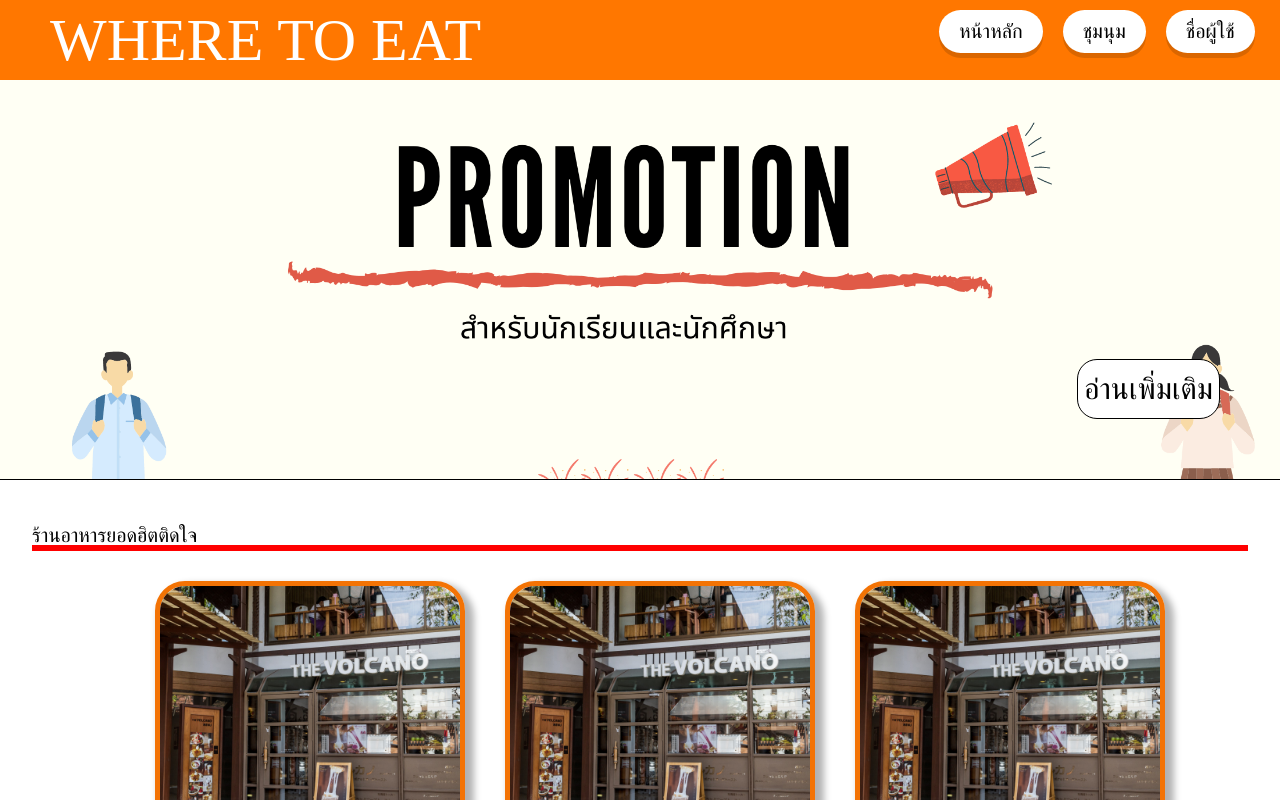
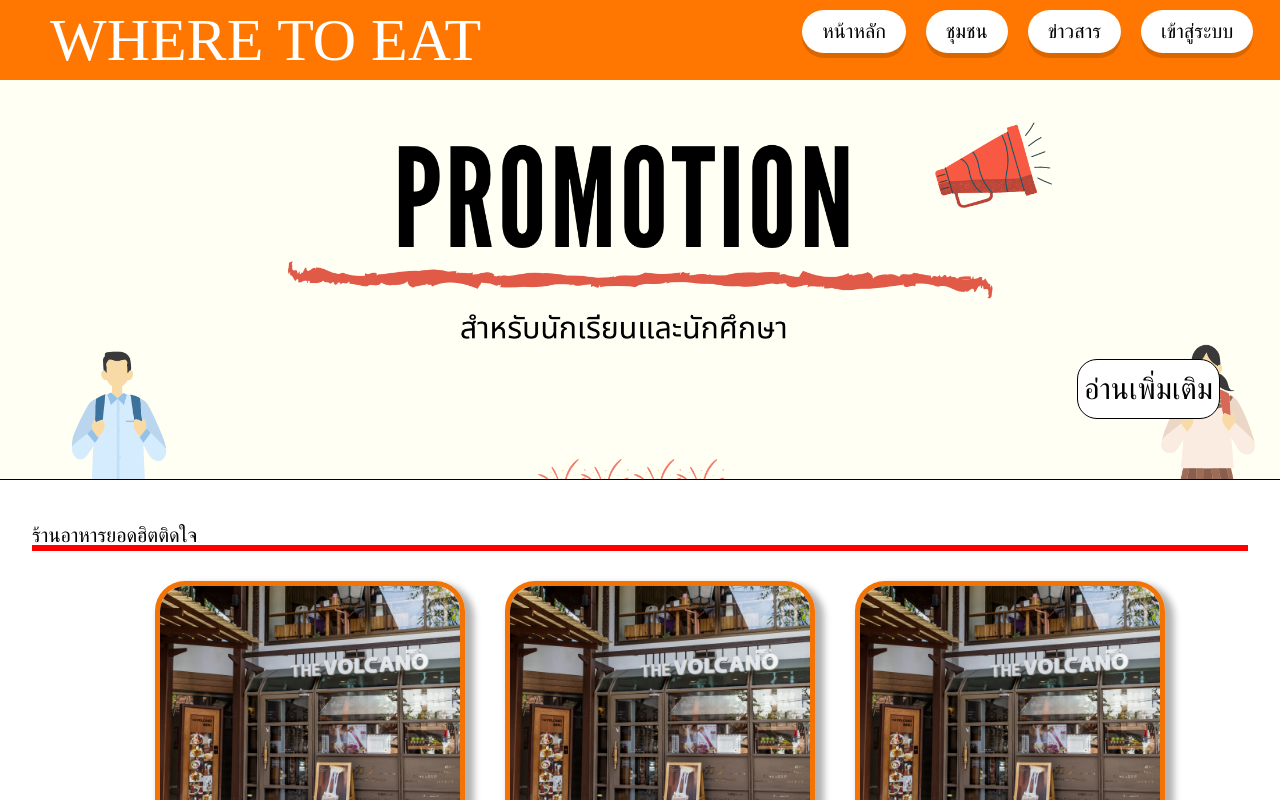
Before and after one commit to Acttion101/eatsomewhere-react, a React (Create React App) app: page / in a window 1280 px wide. Shown: the top 800 px of the page. Built offline with nearby package versions, Linux system fonts and the light colour scheme.

Commit message:
edit-Navbar

```diff
--- a/src/components/Community/Navbar/index.js
+++ b/src/components/Community/Navbar/index.js
@@ -19,12 +19,16 @@ function Navbar () {
         <Link to='/'>
           <NavButtonHome> หน้าหลัก</NavButtonHome>
         </Link>
+        <Link to='/community'>
+          <NavButtonLogin> ชุมชน </NavButtonLogin>
+        </Link>
         <Link to='/news'>
           <NavButtonNews> ข่าวสาร</NavButtonNews>
         </Link>
         <Link to='/register'>
-          <NavButtonLogin> ชื่อผู้ใช้ </NavButtonLogin>
+          <NavButtonLogin>ชื่อผู้ใช้งาน </NavButtonLogin>
         </Link>
+
       </Hello>
     </NavContainerLogin>
   )
--- a/src/components/Home/Navbar/index.js
+++ b/src/components/Home/Navbar/index.js
@@ -1,40 +1,36 @@
 import React from 'react'
 import {
-  NavBarContainer,
-  ActionContainer,
-  Action,
-  NavButtonLogin
+  NavContainerLogin,
+  NavButtonLogin,
+  NavButtonHome,
+  Hello,
+  NavButtonNews
 } from './styled'
-import {
-  Text,
-  Logo
-} from '../../Typography'
 import { Link } from 'react-router-dom'
+import { Text, Logo } from '../../Typography'
+
 function Navbar () {
   return (
-    <NavBarContainer>
+    <NavContainerLogin>
       <Logo>
-
-        <Link to='/'><Text>WHERE TO EAT</Text></Link>
+        <Text>WHERE TO EAT</Text>
       </Logo>
-      <ActionContainer>
-        <Link to='/news'>
-          <Action>
-            ข่าวสาร
-          </Action>
+      <Hello>
+        <Link to='/'>
+          <NavButtonHome> หน้าหลัก</NavButtonHome>
         </Link>
         <Link to='/community'>
-          <Action>
-            ชุมชน
-          </Action>
+          <NavButtonLogin> ชุมชน </NavButtonLogin>
         </Link>
-        <Link to='/login'>
-          <NavButtonLogin>
-            เข้าสู่ระบบ
-          </NavButtonLogin>
+        <Link to='/news'>
+          <NavButtonNews> ข่าวสาร</NavButtonNews>
         </Link>
-      </ActionContainer>
-    </NavBarContainer>
+        <Link to='/register'>
+          <NavButtonLogin> เข้าสู่ระบบ </NavButtonLogin>
+        </Link>
+
+      </Hello>
+    </NavContainerLogin>
   )
 }
 
--- a/src/components/Home/Navbar/styled.js
+++ b/src/components/Home/Navbar/styled.js
@@ -1,39 +1,17 @@
 import styled from 'styled-components'
 
-export const NavBarContainer = styled.div`
-  background-color: #FF7700;
+export const NavContainerLogin = styled.div`
+  background-color: #ff7700;
   display: flex;
   justify-content: space-between;
   padding: 10px;
   height: 60px;
-  box-shadow: 0px 4px 7px 3px rgba(0, 0, 0, 0.301);
-
+  box-shadow: 0px 5px #00000025;
+  width:98.7%;
 `
 
 export const NavButtonLogin = styled.button`
-  padding: 0.75rem 1rem;
-  border: #707070 solid 2px;
-  border: none;
-  background-color: #ffffff;
-  border-radius: 3rem;
-  cursor: pointer;
-  box-shadow: 0px 5px #00000025;
-  font-size: 20px;
-  position: relative;
-  transition: 0.5s;
-  display:flex;
-  justify-content:center;
-  align-items:center;
-`
-
-export const ActionContainer = styled.ul`
-   display: flex;
-   flex: 1;
-   justify-content: flex-end;
-   align-items:center;
- `
-export const Action = styled.li`
-  padding: 1rem 1rem;
+  padding: 0.5rem 1rem;
   border: #707070 solid 2px;
   border: none;
   background-color: #ffffff;
@@ -47,5 +25,41 @@ export const Action = styled.li`
   justify-content: center;
   align-items: center;
   margin-right:1rem;
+`
+export const NavButtonHome = styled.button`
+  padding: 0.5rem 1rem;
+  border: #707070 solid 2px;
+  border: none;
+  background-color: #ffffff;
+  border-radius: 3rem;
+  cursor: pointer;
+  box-shadow: 0px 5px #00000025;
+  font-size: 20px;
+  position: relative;
+  transition: 0.5s;
+  display: flex;
+  justify-content: center;
+  align-items: center;
+  margin-right:1rem;
+`
+export const NavButtonNews = styled.button`
+  padding: 0.5rem 1rem;
+  border: #707070 solid 2px;
+  border: none;
+  background-color: #ffffff;
+  border-radius: 3rem;
+  cursor: pointer;
+  box-shadow: 0px 5px #00000025;
+  font-size: 20px;
+  position: relative;
+  transition: 0.5s;
+  display: flex;
+  justify-content: center;
+  align-items: center;
+  margin-right:1rem;
+`
 
- `
+export const Hello = styled.div`
+  display: flex;
+  flex-direction: row;
+`
--- a/src/components/Login/Navbar/index.js
+++ b/src/components/Login/Navbar/index.js
@@ -1,10 +1,13 @@
 import React from 'react'
-import { NavContainerLogin, NavButtonLogin } from './styled'
+import {
+  NavContainerLogin,
+  NavButtonLogin,
+  NavButtonHome,
+  Hello,
+  NavButtonNews
+} from './styled'
 import { Link } from 'react-router-dom'
-import {
-  Text,
-  Logo
-} from '../../Typography'
+import { Text, Logo } from '../../Typography'
 
 function Navbar () {
   return (
@@ -12,11 +15,21 @@ function Navbar () {
       <Logo>
         <Text>WHERE TO EAT</Text>
       </Logo>
-      <Link to='/register'>
-        <NavButtonLogin>
-          สมัครสมาชิก
-        </NavButtonLogin>
-      </Link>
+      <Hello>
+        <Link to='/'>
+          <NavButtonHome> หน้าหลัก</NavButtonHome>
+        </Link>
+        <Link to='/community'>
+          <NavButtonLogin> ชุมชน </NavButtonLogin>
+        </Link>
+        <Link to='/news'>
+          <NavButtonNews> ข่าวสาร</NavButtonNews>
+        </Link>
+        <Link to='/register'>
+          <NavButtonLogin> เข้าสู่ระบบ </NavButtonLogin>
+        </Link>
+
+      </Hello>
     </NavContainerLogin>
   )
 }
--- a/src/components/Login/Navbar/styled.js
+++ b/src/components/Login/Navbar/styled.js
@@ -1,29 +1,65 @@
 import styled from 'styled-components'
 
 export const NavContainerLogin = styled.div`
-  background-color: #FF7700;
+  background-color: #ff7700;
   display: flex;
   justify-content: space-between;
   padding: 10px;
   height: 60px;
-  box-shadow: 0px 4px 7px 3px rgba(0, 0, 0, 0.301);
+  box-shadow: 0px 5px #00000025;
+  width:98.7%;
 `
 
 export const NavButtonLogin = styled.button`
-  padding: 0.8rem 1rem;
+  padding: 0.5rem 1rem;
   border: #707070 solid 2px;
   border: none;
   background-color: #ffffff;
   border-radius: 3rem;
   cursor: pointer;
-  box-shadow: 0px 4px 7px 3px rgba(0, 0, 0, 0.301);
+  box-shadow: 0px 5px #00000025;
   font-size: 20px;
   position: relative;
   transition: 0.5s;
-  display:flex;
-  justify-content:center;
-  align-items:center;
+  display: flex;
+  justify-content: center;
+  align-items: center;
+  margin-right:1rem;
+`
+export const NavButtonHome = styled.button`
+  padding: 0.5rem 1rem;
+  border: #707070 solid 2px;
+  border: none;
+  background-color: #ffffff;
+  border-radius: 3rem;
+  cursor: pointer;
+  box-shadow: 0px 5px #00000025;
+  font-size: 20px;
+  position: relative;
+  transition: 0.5s;
+  display: flex;
+  justify-content: center;
+  align-items: center;
+  margin-right:1rem;
+`
+export const NavButtonNews = styled.button`
+  padding: 0.5rem 1rem;
+  border: #707070 solid 2px;
+  border: none;
+  background-color: #ffffff;
+  border-radius: 3rem;
+  cursor: pointer;
+  box-shadow: 0px 5px #00000025;
+  font-size: 20px;
+  position: relative;
+  transition: 0.5s;
+  display: flex;
+  justify-content: center;
+  align-items: center;
+  margin-right:1rem;
+`
 
-
-
+export const Hello = styled.div`
+  display: flex;
+  flex-direction: row;
 `
--- a/src/components/News/Navbar/index.js
+++ b/src/components/News/Navbar/index.js
@@ -1,10 +1,13 @@
 import React from 'react'
-import { NavContainerLogin, NavButtonLogin, NavButtonHome, Hello, NavButtonNews } from './styled'
+import {
+  NavContainerLogin,
+  NavButtonLogin,
+  NavButtonHome,
+  Hello,
+  NavButtonNews
+} from './styled'
 import { Link } from 'react-router-dom'
-import {
-  Text,
-  Logo
-} from '../../Typography'
+import { Text, Logo } from '../../Typography'
 
 function Navbar () {
   return (
@@ -13,10 +16,19 @@ function Navbar () {
         <Text>WHERE TO EAT</Text>
       </Logo>
       <Hello>
+        <Link to='/'>
+          <NavButtonHome> หน้าหลัก</NavButtonHome>
+        </Link>
+        <Link to='/community'>
+          <NavButtonLogin> ชุมชน </NavButtonLogin>
+        </Link>
+        <Link to='/news'>
+          <NavButtonNews> ข่าวสาร</NavButtonNews>
+        </Link>
+        <Link to='/register'>
+          <NavButtonLogin>ชื่อผู้ใช้งาน </NavButtonLogin>
+        </Link>
 
-        <Link to='/'><NavButtonHome> หน้าหลัก</NavButtonHome></Link>
-        <Link to='/community'><NavButtonNews> ชุมนุม</NavButtonNews></Link>
-        <Link to='/register'><NavButtonLogin> ชื่อผู้ใช้ </NavButtonLogin></Link>
       </Hello>
     </NavContainerLogin>
   )
--- a/src/components/News/Navbar/styled.js
+++ b/src/components/News/Navbar/styled.js
@@ -7,7 +7,7 @@ export const NavContainerLogin = styled.div`
   padding: 10px;
   height: 60px;
   box-shadow: 0px 5px #00000025;
-  width:98.8%;
+  width:98.7%;
 `
 
 export const NavButtonLogin = styled.button`
--- a/src/components/PostView1/Navbar/index.js
+++ b/src/components/PostView1/Navbar/index.js
@@ -1,10 +1,13 @@
 import React from 'react'
-import { NavContainerLogin, NavButtonLogin, NavButtonHome, Hello, NavButtonNews } from './styled'
+import {
+  NavContainerLogin,
+  NavButtonLogin,
+  NavButtonHome,
+  Hello,
+  NavButtonNews
+} from './styled'
 import { Link } from 'react-router-dom'
-import {
-  Text,
-  Logo
-} from '../../Typography'
+import { Text, Logo } from '../../Typography'
 
 function Navbar () {
   return (
@@ -13,10 +16,19 @@ function Navbar () {
         <Text>WHERE TO EAT</Text>
       </Logo>
       <Hello>
+        <Link to='/'>
+          <NavButtonHome> หน้าหลัก</NavButtonHome>
+        </Link>
+        <Link to='/community'>
+          <NavButtonLogin> ชุมชน </NavButtonLogin>
+        </Link>
+        <Link to='/news'>
+          <NavButtonNews> ข่าวสาร</NavButtonNews>
+        </Link>
+        <Link to='/register'>
+          <NavButtonLogin>ชื่อผู้ใช้งาน </NavButtonLogin>
+        </Link>
 
-        <Link to='/'><NavButtonHome> หน้าหลัก</NavButtonHome></Link>
-        <Link to='/news'><NavButtonNews> ข่าวสาร</NavButtonNews></Link>
-        <Link to='/register'><NavButtonLogin> ชื่อผู้ใช้ </NavButtonLogin></Link>
       </Hello>
     </NavContainerLogin>
   )
--- a/src/components/PostView1/Navbar/styled.js
+++ b/src/components/PostView1/Navbar/styled.js
@@ -7,7 +7,7 @@ export const NavContainerLogin = styled.div`
   padding: 10px;
   height: 60px;
   box-shadow: 0px 5px #00000025;
-  width:98.3%;
+  width:98.7%;
 `
 
 export const NavButtonLogin = styled.button`
@@ -24,6 +24,7 @@ export const NavButtonLogin = styled.button`
   display: flex;
   justify-content: center;
   align-items: center;
+  margin-right:1rem;
 `
 export const NavButtonHome = styled.button`
   padding: 0.5rem 1rem;
@@ -39,6 +40,7 @@ export const NavButtonHome = styled.button`
   display: flex;
   justify-content: center;
   align-items: center;
+  margin-right:1rem;
 `
 export const NavButtonNews = styled.button`
   padding: 0.5rem 1rem;
@@ -54,6 +56,7 @@ export const NavButtonNews = styled.button`
   display: flex;
   justify-content: center;
   align-items: center;
+  margin-right:1rem;
 `
 
 export const Hello = styled.div`
--- a/src/pages/Home.js
+++ b/src/pages/Home.js
@@ -1,5 +1,5 @@
 import React from 'react'
-import Navbar from '../components/News/Navbar'
+import Navbar from '../components/Home/Navbar'
 import Content from '../components/Home/Content'
 
 function Home () {
```
